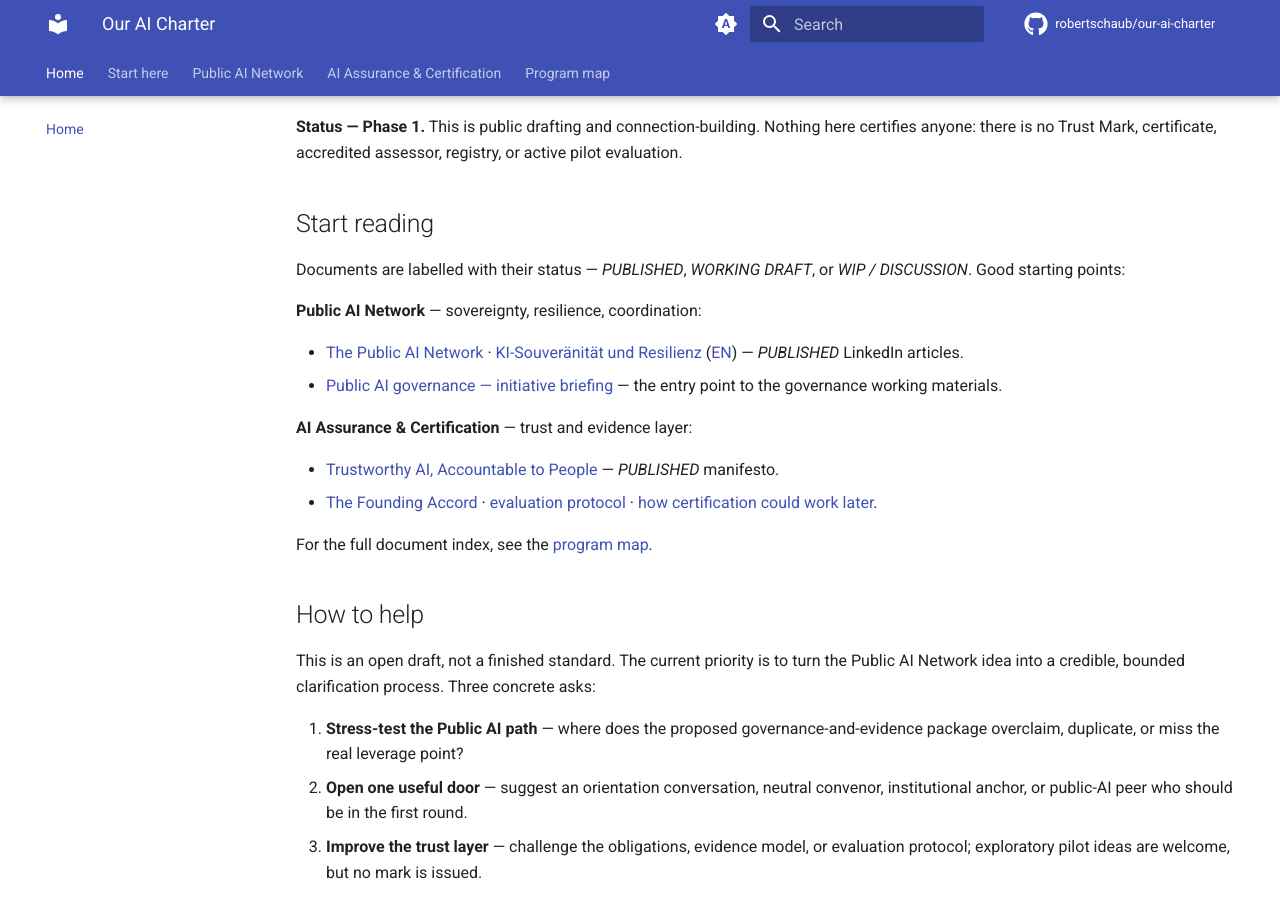
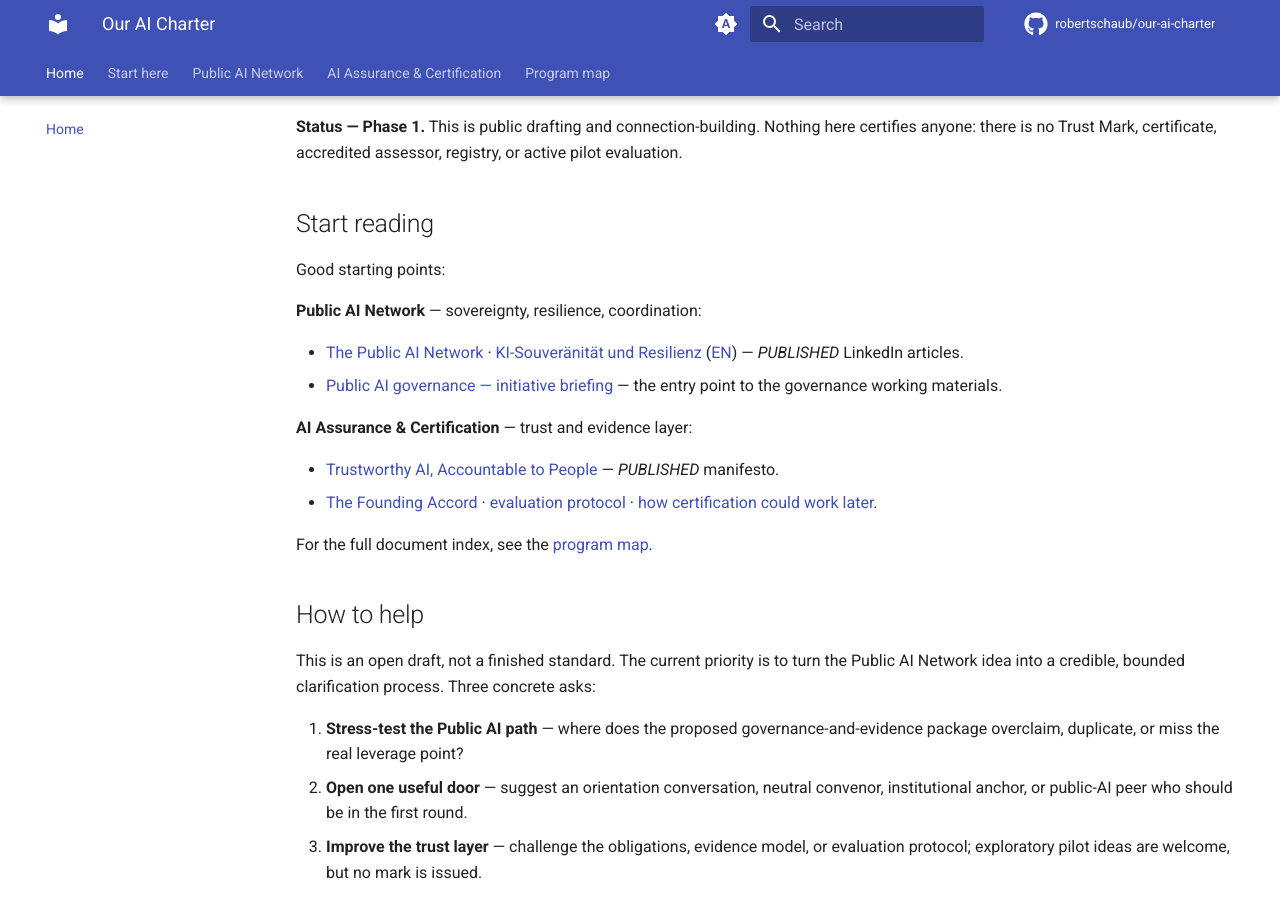
Before and after one commit to robertschaub/our-ai-charter, an MkDocs documentation site: the page built from docs/index.md, in a window 1280 px wide and 900 px high, scrolled down 1862 px. Built offline with MkDocs 1.6.1 and Material for MkDocs 9.7.7, drawn with Linux system fonts in a browser that asks for light colours; plug-ins that fetch from the network failed and are left out; comment, search, counter and statistics services are not loaded.

Commit message:
docs(home): tighten start reading section

```diff
--- a/docs/index.md
+++ b/docs/index.md
@@ -76,7 +76,7 @@ How such a scheme could be built — independent assessors, an accreditor that l
 
 ## Start reading
 
-Documents are labelled with their status — *PUBLISHED*, *WORKING DRAFT*, or *WIP / DISCUSSION*. Good starting points:
+Good starting points:
 
 **Public AI Network** — sovereignty, resilience, coordination:
 
```
